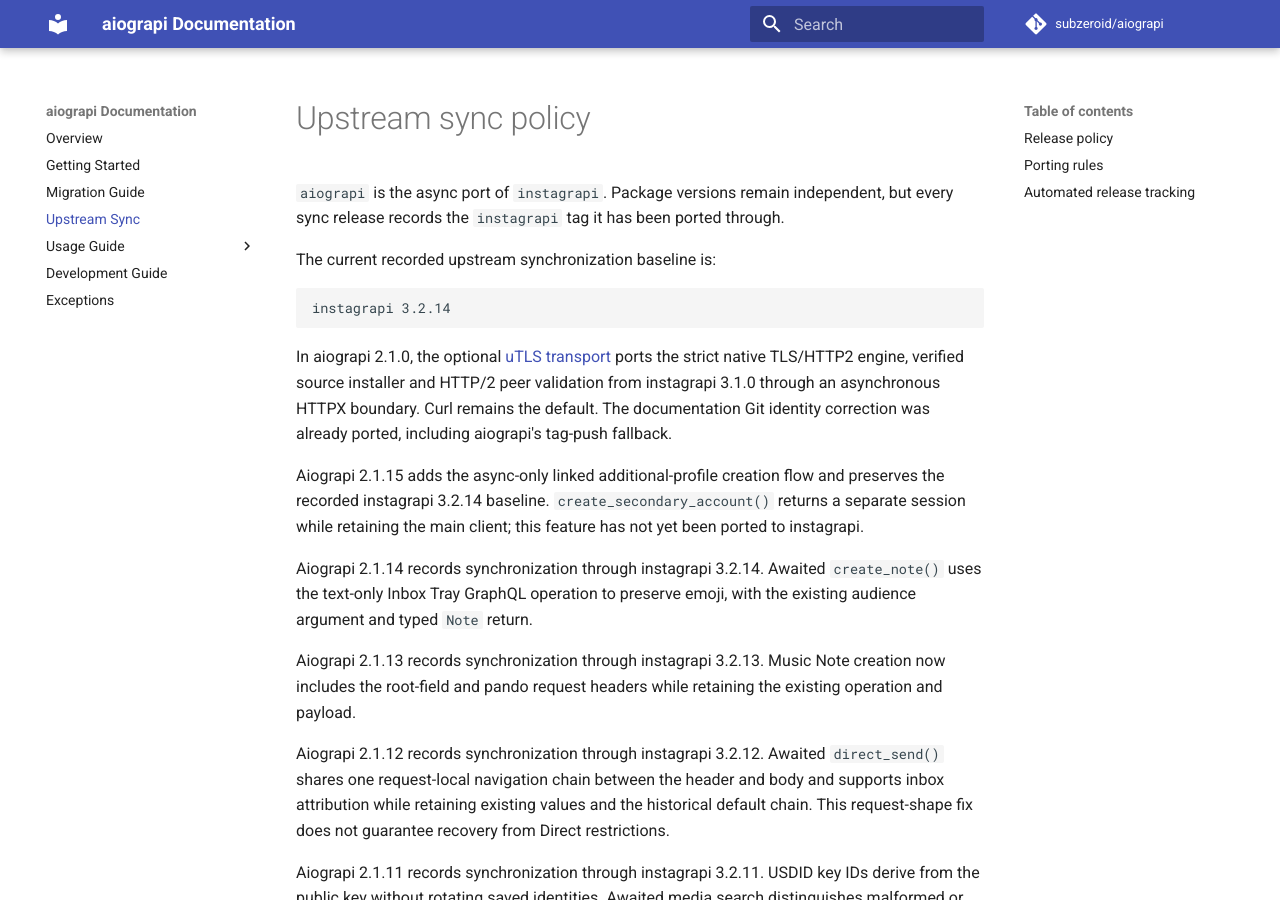
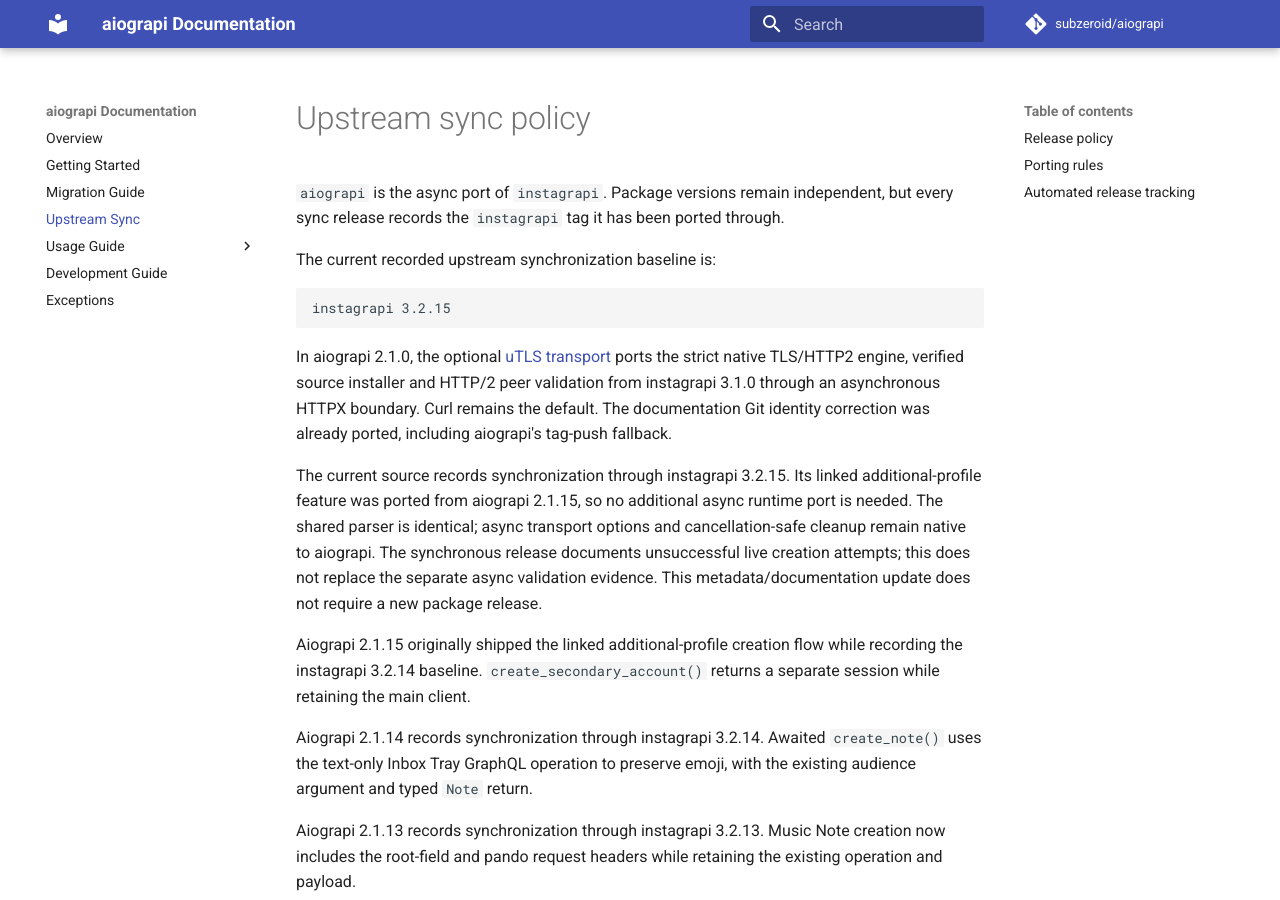
Before and after one commit to subzeroid/aiograpi, an MkDocs documentation site: the page built from docs/upstream-sync.md, in a window 1280 px wide and 900 px high. Built offline with MkDocs 1.6.1 and Material for MkDocs 9.7.7, drawn with Linux system fonts in a browser that asks for light colours; comment, search, counter and statistics services are not loaded; the version menu is left out; some of the changed text lies outside the part shown.

Commit message:
chore: record instagrapi 3.2.15 baseline (#564)
Update upstream synchronization metadata and documentation.

````diff
--- a/aiograpi/__init__.py
+++ b/aiograpi/__init__.py
@@ -48,7 +48,7 @@ from aiograpi.mixins.video import DownloadVideoMixin, UploadVideoMixin
 # Used as fallback logger if another is not provided.
 DEFAULT_LOGGER = logging.getLogger("aiograpi")
 
-__upstream_instagrapi_version__ = "3.2.14"
+__upstream_instagrapi_version__ = "3.2.15"
 
 
 class Client(
--- a/docs/upstream-sync.md
+++ b/docs/upstream-sync.md
@@ -5,12 +5,14 @@
 The current recorded upstream synchronization baseline is:
 
 ```text
-instagrapi 3.2.14
+instagrapi 3.2.15
 ```
 
 In aiograpi 2.1.0, the optional [uTLS transport](usage-guide/utls.md) ports the strict native TLS/HTTP2 engine, verified source installer and HTTP/2 peer validation from instagrapi 3.1.0 through an asynchronous HTTPX boundary. Curl remains the default. The documentation Git identity correction was already ported, including aiograpi's tag-push fallback.
 
-Aiograpi 2.1.15 adds the async-only linked additional-profile creation flow and preserves the recorded instagrapi 3.2.14 baseline. `create_secondary_account()` returns a separate session while retaining the main client; this feature has not yet been ported to instagrapi.
+The current source records synchronization through instagrapi 3.2.15. Its linked additional-profile feature was ported from aiograpi 2.1.15, so no additional async runtime port is needed. The shared parser is identical; async transport options and cancellation-safe cleanup remain native to aiograpi. The synchronous release documents unsuccessful live creation attempts; this does not replace the separate async validation evidence. This metadata/documentation update does not require a new package release.
+
+Aiograpi 2.1.15 originally shipped the linked additional-profile creation flow while recording the instagrapi 3.2.14 baseline. `create_secondary_account()` returns a separate session while retaining the main client.
 
 Aiograpi 2.1.14 records synchronization through instagrapi 3.2.14. Awaited `create_note()` uses the text-only Inbox Tray GraphQL operation to preserve emoji, with the existing audience argument and typed `Note` return.
 
@@ -89,7 +91,8 @@ Aiograpi 2.1.0 includes cookie-only session identity restoration and the documen
 | 3.2.12 | 2.1.12 | Request-local Direct navigation header/body alignment, optional custom chains and inbox attribution; historical default chain retained. |
 | 3.2.13 | 2.1.13 | Music Note root-field and pando request headers; existing operation and payload retained. |
 | 3.2.14 | 2.1.14 | Text Note emoji preservation through Inbox Tray GraphQL; audience and typed return preserved. |
-| 3.2.14 | 2.1.15 | Same upstream baseline, plus async-only linked additional-profile creation with separate sessions. |
+| 3.2.14 | 2.1.15 | Original release baseline, plus linked additional-profile creation with separate sessions. |
+| 3.2.15 | main (after 2.1.15) | Reconciled the synchronous port of the existing additional-profile feature; no new async runtime changes or package release. |
 
 See the [login migration guide](usage-guide/login-migration.md) for the current defaults and compatibility options. From aiograpi 2.0.3, `login()` follows an explicit fallback instruction returned by Instagram; it does not retry every failed CAA login through the legacy endpoint.
 
````
Also changed, not shown: CHANGELOG.md (+6 -0 lines), 1 other file.
